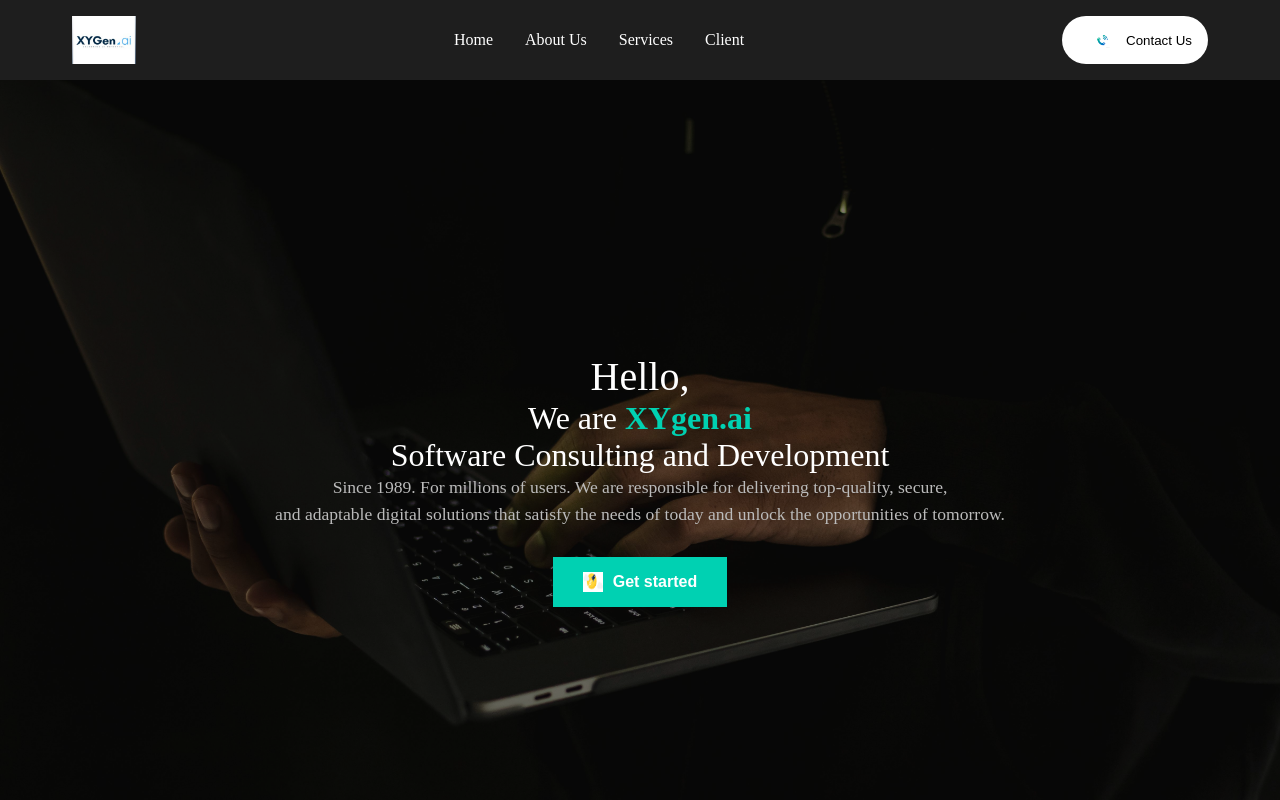
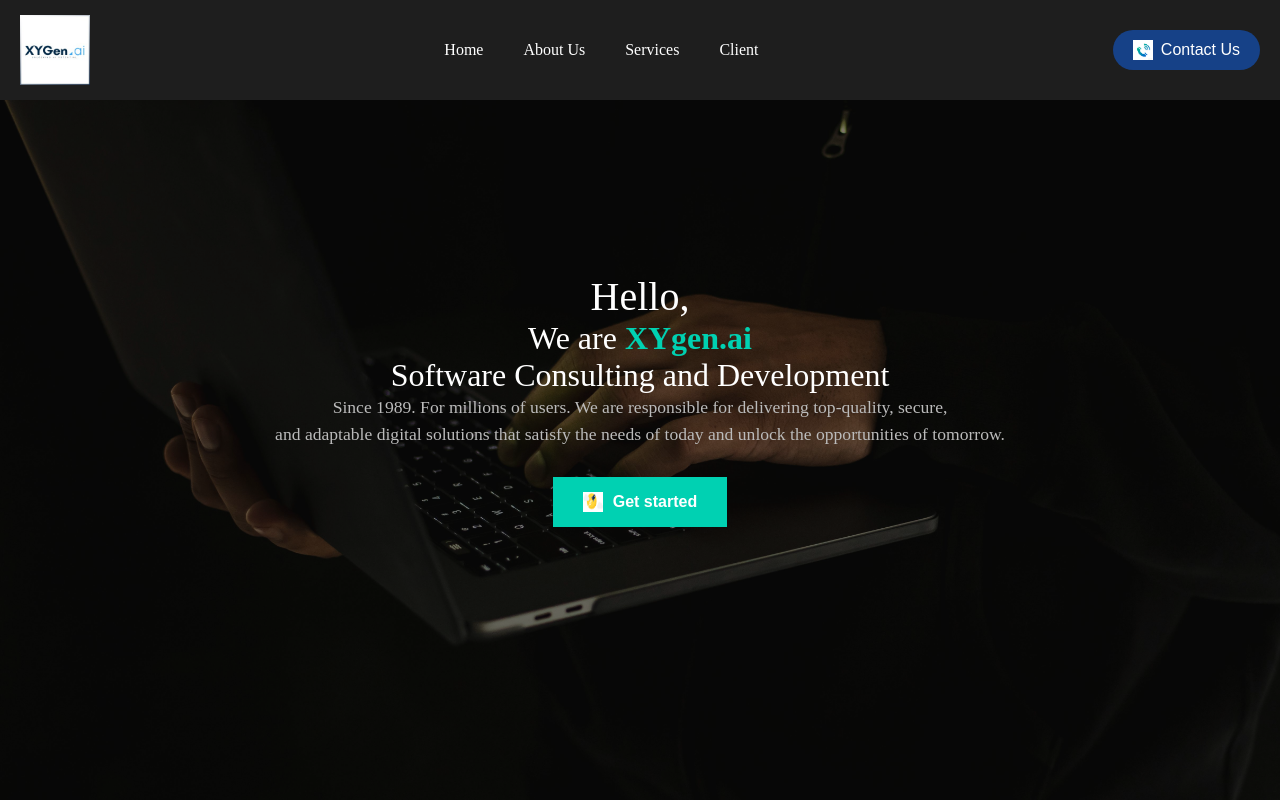
Before and after one commit to chamodhjayasumana/xygen.ai-web, a React (Create React App) app in the folder xygen/: page / in a window 1280 px wide. Shown: the top 800 px of the page. Built offline with nearby package versions, Linux system fonts and the light colour scheme.

Commit message:
change nav bar style

```diff
--- a/xygen/src/components/NavBar/navbar.css
+++ b/xygen/src/components/NavBar/navbar.css
@@ -1,4 +1,4 @@
-.Navbar {
+/* .Navbar {
     background: rgb(30 ,30, 30);
     height: 5rem;
     width: 100vw;
@@ -48,4 +48,92 @@
     height: 1rem;
     width: 1rem;
     margin: 1rem;
+} */
+
+/* Base Styles for Navbar */
+.Navbar {
+    background-color: #1e1e1e; /* Dark background */
+    color: #ffffff; /* White text color */
+    padding: 15px 20px;
+    display: flex;
+    justify-content: space-between;
+    align-items: center;
+    position: fixed;
+    width: 100%;
+    top: 0;
+    z-index: 1000; /* Ensures it stays on top */
 }
+
+.logo {
+    width: 70px; /* Adjust based on your logo size */
+    height: auto;
+}
+
+.desktopMenu {
+    display: flex;
+    gap: 20px;
+}
+
+.descktopMenuListItem {
+    color: #ffffff; /* White text color for menu items */
+    text-decoration: none;
+    font-size: 1rem;
+    transition: color 0.3s ease;
+    padding: 5px 10px;
+    border-radius: 5px;
+}
+
+.descktopMenuListItem:hover {
+    color: #1f60a7; /* Highlight color on hover */
+    background-color: #333333; /* Darker background on hover */
+}
+
+.descktopMenuBtn {
+    background-color: #164187; /* Highlight color for the button */
+    color: #ffffff;
+    border: none;
+    padding: 10px 20px;
+    border-radius: 25px;
+    cursor: pointer;
+    display: flex;
+    align-items: center;
+    font-size: 1rem;
+    transition: background-color 0.3s ease;
+}
+
+.descktopMenuImg {
+    width: 20px; /* Adjust based on your icon size */
+    height: auto;
+    margin-right: 8px;
+}
+
+.descktopMenuBtn:hover {
+    background-color: #050a23; /* Darker shade on hover */
+}
+
+/* Media Queries */
+
+/* For tablets and larger phones (portrait orientation) */
+@media screen and (max-width: 768px) {
+    .desktopMenu {
+        display: none; /* Hide desktop menu */
+    }
+
+    .navbar-toggle {
+        display: flex;
+    }
+}
+
+/* Mobile menu styles */
+.navbar-toggle {
+    display: none; /* Hidden by default */
+    flex-direction: column;
+    cursor: pointer;
+}
+
+.navbar-toggle div {
+    width: 25px;
+    height: 3px;
+    background-color: #ffffff; /* White bars for the toggle */
+    margin: 3px 0;
+}
```
